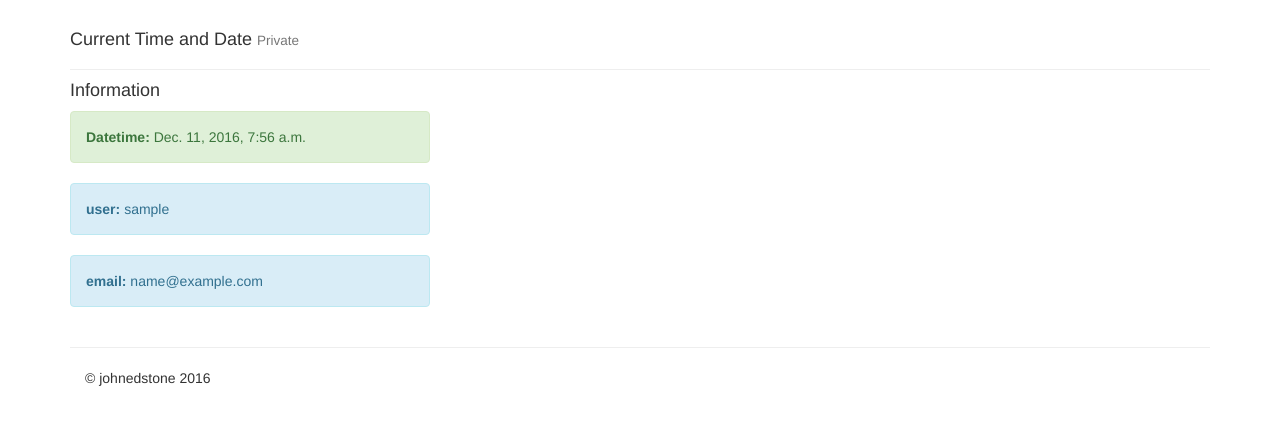
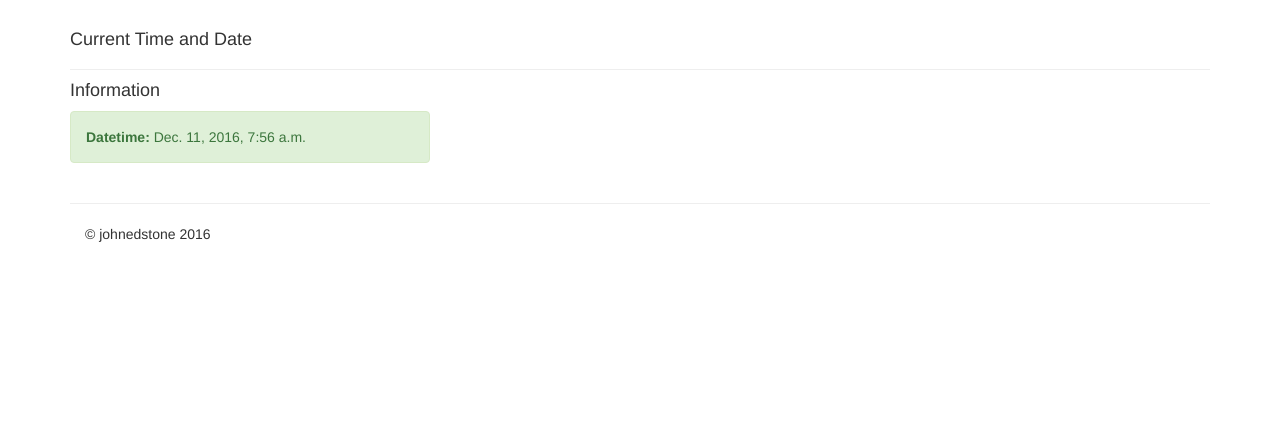
Before and after one commit to johnedstone/django-oidc-client-ex, a Django app: page /myapp/public/ in a window 1280 px wide. Shown: the part 52-477 px from the top of the page. Run offline with Django 3.2, Linux system fonts and the light colour scheme; the visitor is signed in with stand-in values (Sample User, id 1); parts of the project's set-up code (start-up, migrations or seed data) failed here and were passed over; some libraries are stand-ins or nearby versions.

Commit message:
straigtend out templates

```diff
--- a/myproject/myapp/templates/myapp/now.html
+++ b/myproject/myapp/templates/myapp/now.html
@@ -4,17 +4,7 @@
 
 {% block page_header %}
 <div class="page-header">
-    <h4>Current Time and Date
-        <small>
-            {% if user.is_authenticated %}
-            Private
-            {% else %}
-            Publicly available
-            {% endif %}
-
-        </small>
-    </h4>
-
+    <h4>Current Time and Date</h4>
 </div>
 {% endblock page_header %}
 
@@ -24,10 +14,8 @@
         <div class="col-md-4">
           <h4>Information</h4>
           <div class="alert alert-success" role="alert"><strong>Datetime: </strong>{{ now }}</div>
-          {% if user.is_authenticated %}
-          <div class="alert alert-info" role="alert"><strong>user: </strong>{{ user }}</div>
-          <div class="alert alert-info" role="alert"><strong>email: </strong>{{ user.email }}</div>
-          {% endif %}
+          {% block private_content %}
+          {% endblock private_content %}
         </div>
       </div>
 {% endblock content %}
--- a/myproject/myapp/views.py
+++ b/myproject/myapp/views.py
@@ -20,7 +20,7 @@ class CurrentDatetime(TemplateView):
         return context
 
 class Private(LoginRequiredMixin, TemplateView):
-    template_name = "myapp/now.html"
+    template_name = "myapp/private.html"
 
 
     def get(self, request):
```
Also changed, not shown: myproject/myapp/templates/myapp/private.html (added, +11 -0 lines), README.md.
